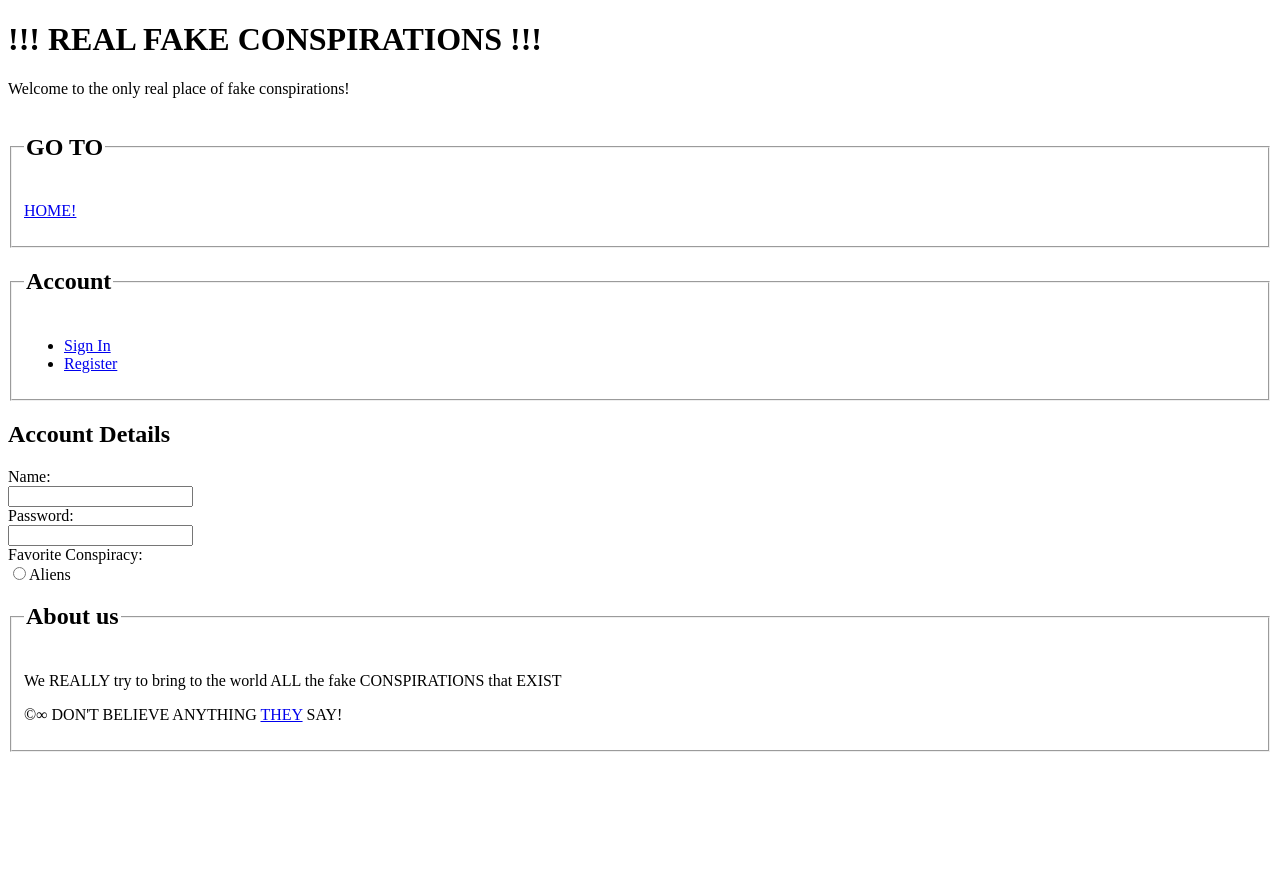
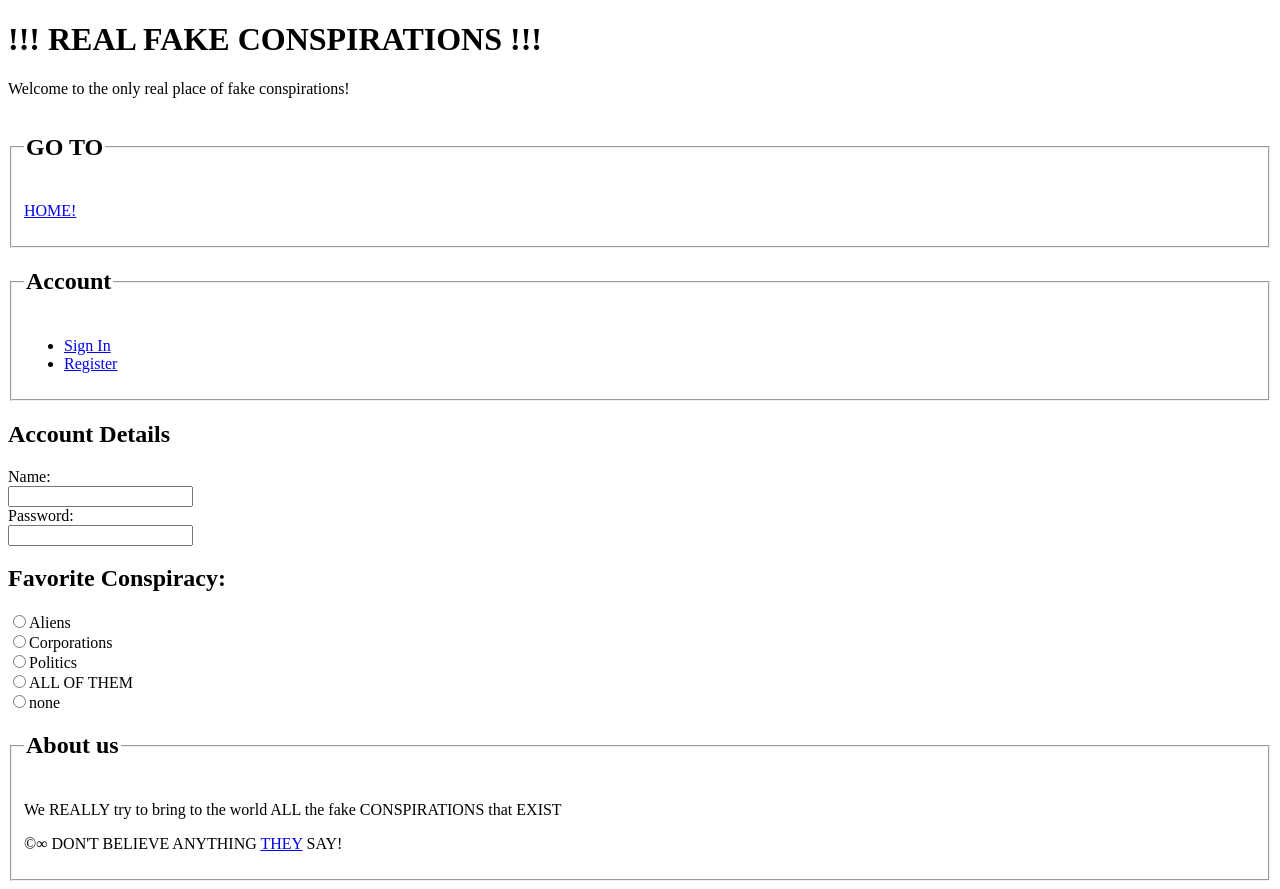
Before and after one commit to BogdanPaduret/HTML_Conspiratii, a plain HTML site: page account/sign_in.html in a window 1280 px wide. Before the commit the page ends 800 px from the top, so only its background shows below. Drawn offline with Linux system fonts and the light colour scheme.

Commit message:
moficiat sign in

```diff
--- a/account/sign_in.html
+++ b/account/sign_in.html
@@ -36,9 +36,12 @@
             <label for="userPassword">Password:</label><br>
             <input type="password" id="userPassword"><br>
 
-            <label>Favorite Conspiracy:</label><br>
-            <input type="radio" name="favCon" id="aliens"><label for="aliens">Aliens</label>
-
+            <h2>Favorite Conspiracy:</h2>
+            <input type="radio" name="favCon" id="aliens"><label for="aliens">Aliens</label><br>
+            <input type="radio" name="favCon" id="corporations"><label for="corporations">Corporations</label><br>
+            <input type="radio" name="favCon" id="politics"><label for="politics">Politics</label><br>
+            <input type="radio" name="favCon" id="all"><label for="all">ALL OF THEM</label><br>
+            <input type="radio" name="favCon" id="none"><label for="none">none</label>
         </section>
     </main>
 
```
